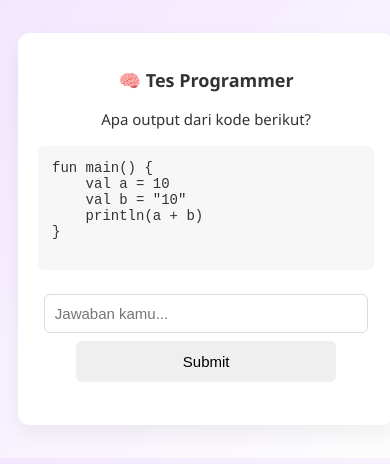
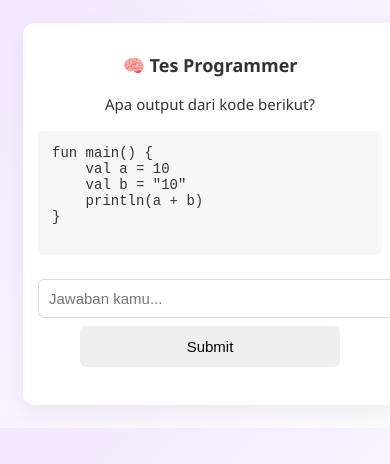
Before and after one commit to mellasylvie/tes-coding, a plain HTML site: page index.html in a window 390 px wide. Drawn offline with Linux system fonts and the light colour scheme.

Commit message:
ubah css

```diff
--- a/index.html
+++ b/index.html
@@ -2,6 +2,7 @@
 <html lang="id">
   <head>
     <meta charset="UTF-8" />
+    <meta name="viewport" content="width=device-width, initial-scale=1.0" />
     <title>Tebak Hayooo 😏</title>
     <link rel="stylesheet" href="style.css" />
   </head>
--- a/style.css
+++ b/style.css
@@ -11,10 +11,9 @@ body {
 /* BOX UMUM */
 .box {
   background: #ffffff;
-  padding: 24px;
+  padding: 15px;
   border-radius: 12px;
-  width: 100%;
-  max-width: 420px;
+  width: 90%;
   margin: auto;
   box-shadow: 0 8px 25px rgba(0,0,0,0.06);
   opacity: 0;
@@ -29,8 +28,7 @@ body {
 
 /* KHUSUS QUIZ (BIAR LEBIH LEBAR) */
 .quiz-box {
-  max-width: 520px;
-  width: 95%;
+  width: 100%;
 }
 
 /* TEXT */
@@ -48,7 +46,7 @@ p {
 /* INPUT */
 input {
   padding: 10px;
-  width: 90%;
+  width: 100%;
   margin-top: 10px;
   border: 1px solid #ddd;
   border-radius: 6px;
@@ -116,13 +114,8 @@ pre {
 
 /* 📱 RESPONSIVE HP */
 @media (max-width: 480px) {
-  body {
-    padding: 25px 10px;
-  }
-
   .box {
-    padding: 20px;
-    max-width: 95%;
+    width: 100%;
   }
 
   .quiz-box {
```
